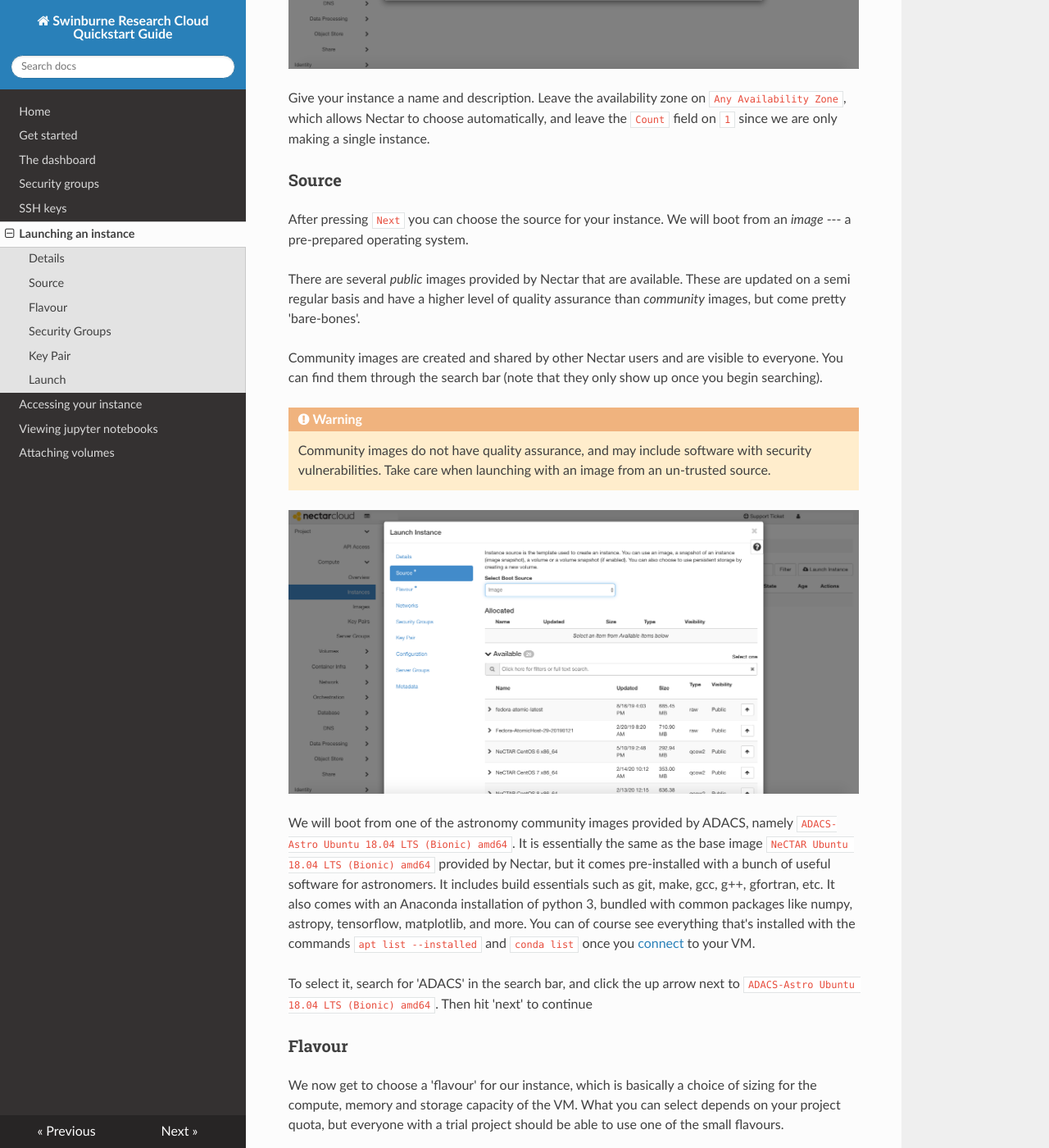
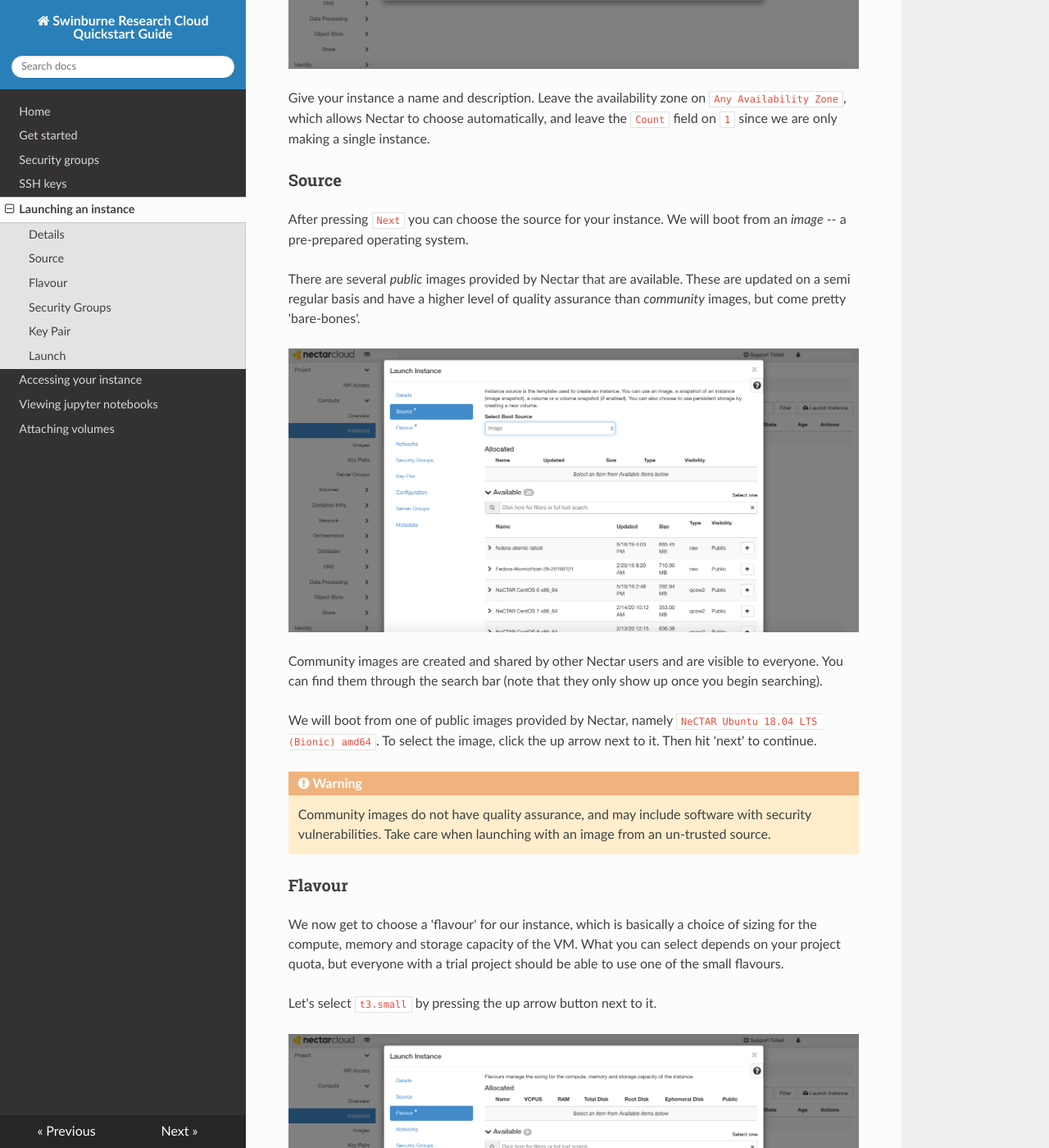
Before and after one commit to ADACS-Australia/swinburne-rc-docs, an MkDocs documentation site: the page built from docs/launching-instance.md, in a window 1280 px wide and 1400 px high, scrolled down 792 px. Shown: the whole window at 82% size. Built offline with MkDocs 1.6.1, drawn with Linux system fonts in a browser that asks for light colours; nearby versions of some CDN libraries.

Commit message:
changed "dashboard" to be a subsection of "getting started"

```diff
--- a/docs/launching-instance.md
+++ b/docs/launching-instance.md
@@ -12,23 +12,20 @@ On the left panel of the dashboard select the `Compute` tab, then select `Instan
 Give your instance a name and description. Leave the availability zone on `Any Availability Zone`, which allows Nectar to choose automatically, and leave the `Count` field on `1` since we are only making a single instance.
 
 ### Source
-After pressing `Next` you can choose the source for your instance. We will boot from an *image* --- a pre-prepared operating system.
+After pressing `Next` you can choose the source for your instance. We will boot from an *image* -- a pre-prepared operating system.
 
 There are several *public* images provided by Nectar that are available. These are updated on a semi regular basis and have a higher level of quality assurance than *community* images, but come pretty 'bare-bones'.
 
+![](images/launch_instance_source.png)
+
 Community images are created and shared by other Nectar users and are visible to everyone. You can find them through the search bar (note that they only show up once you begin searching).
+
+We will boot from one of public images provided by Nectar, namely `NeCTAR Ubuntu 18.04 LTS (Bionic) amd64`.
+To select the image, click the up arrow next to it. Then hit 'next' to continue.
+
 
 !!! warning
     Community images do not have quality assurance, and may include software with security vulnerabilities. Take care when launching with an image from an un-trusted source.
-
-![](images/launch_instance_source.png)
-
-We will boot from one of the astronomy community images provided by ADACS, namely `ADACS-Astro Ubuntu 18.04 LTS (Bionic) amd64`. It is essentially the same as the base image `NeCTAR Ubuntu 18.04 LTS (Bionic) amd64` provided by Nectar, but it comes pre-installed with a bunch of useful software for astronomers.
-It includes build essentials such as git, make, gcc, g++, gfortran, etc.
-It also comes with an Anaconda installation of python 3, bundled with common packages like numpy, astropy, tensorflow, matplotlib, and more.
-You can of course see everything that's installed with the commands `apt list --installed` and `conda list` once you [connect](../accessing-instance/) to your VM.
-
-To select it, search for 'ADACS' in the search bar, and click the up arrow next to `ADACS-Astro Ubuntu 18.04 LTS (Bionic) amd64`. Then hit 'next' to continue
 
 ### Flavour
 We now get to choose a 'flavour' for our instance, which is basically a choice of sizing for the compute, memory and storage capacity of the VM. What you can select depends on your project quota, but everyone with a trial project should be able to use one of the small flavours.
--- a/mkdocs.yml
+++ b/mkdocs.yml
@@ -33,7 +33,6 @@ theme:
 nav:
   - Home: 'index.md'
   - Get started: 'getting-started.md'
-  - The dashboard: 'dashboard.md'
   - Security groups: 'security-groups.md'
   - SSH keys: 'ssh-key.md'
   - Launching an instance: 'launching-instance.md'
```
Also changed, not shown: docs/dashboard.md (deleted, +0 -17 lines), docs/getting-started.md (+18 -4 lines), docs/index.md (+4 -0 lines).
